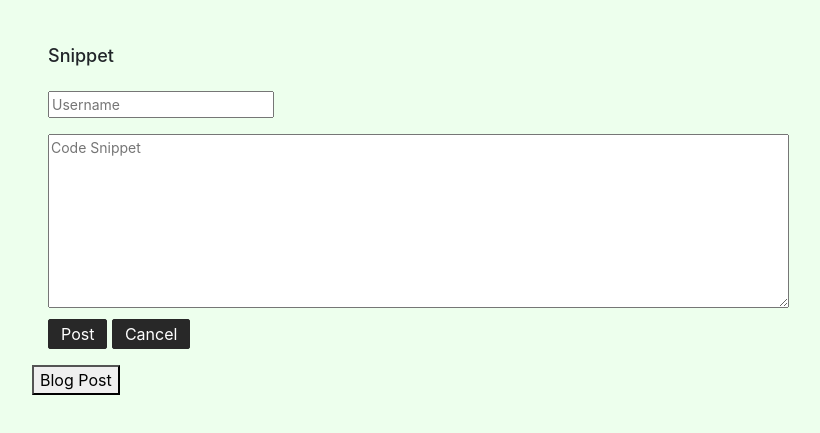
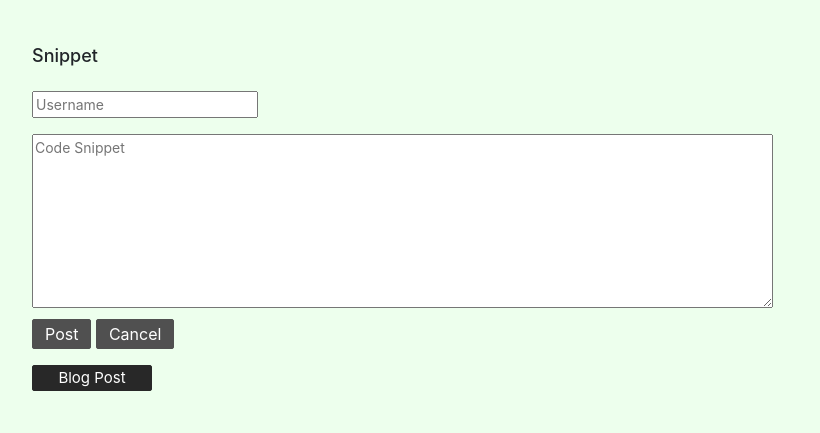
Before and after one commit to ebabian/Womxn-Who-Code, a website: page public/index.html in a window 1280 px wide. Both pictures are taken after a click on the button "Code Snippet". Shown: the part 99-532 px from the top of the page, without its empty margins (53-873 px from the left). Drawn offline with nearby package versions, Linux system fonts and the light colour scheme; no server answers.

Commit message:
added styling to code snippet button and blog post button

```diff
--- a/public/css/style.css
+++ b/public/css/style.css
@@ -56,9 +56,9 @@ font-size: 12px;
 }
 #create-submit {
   margin-top: 5px;
-  background-color: #282828;
+  background-color: #505050;
+  border: 1px solid #505050;
   color: white;
-  border: 1px solid #282828;
   border-radius: 2px;
   padding: 2px 12px;
 }
@@ -74,3 +74,11 @@ font-size: 12px;
 .snippet-createform {
 
 }
+#blogPostBtn, #snippet-btn {
+  width: 120px;
+  font-size: 15px;
+  background-color: #282828;
+  color: white;
+  border: 1px solid #282828;
+  border-radius: 2px;
+}
--- a/public/index.html
+++ b/public/index.html
@@ -27,7 +27,7 @@
         type="button"
       >Code Snippet</button>
 
-      <form class="mt-3 ml-3" ng-submit="ctrl.createSnippet()">
+      <form class="mt-3" ng-submit="ctrl.createSnippet()">
         <div class="form-group" ng-if="$index === ctrl.indexOfSnippetFormToShow">
         <h4 id="blog-header">Snippet</h4>
         <input class="mt-3 input" type="text" ng-model="ctrl.user" placeholder="Username"><br/>
@@ -46,7 +46,7 @@
 
 
     <!-- Start Create Blog Post Form -->
-    <button ng-click="ctrl.indexOfCreateFormToShow = $index" ng-if="$index !== ctrl.indexOfCreateFormToShow" type="button" name="button">Blog Post</button>
+    <button id="blogPostBtn" ng-click="ctrl.indexOfCreateFormToShow = $index" ng-if="$index !== ctrl.indexOfCreateFormToShow" type="button" name="button">Blog Post</button>
 
     <form class="mt-3" ng-submit="ctrl.createBlog()">
       <div class="form-group" ng-if="$index === ctrl.indexOfCreateFormToShow">
```
